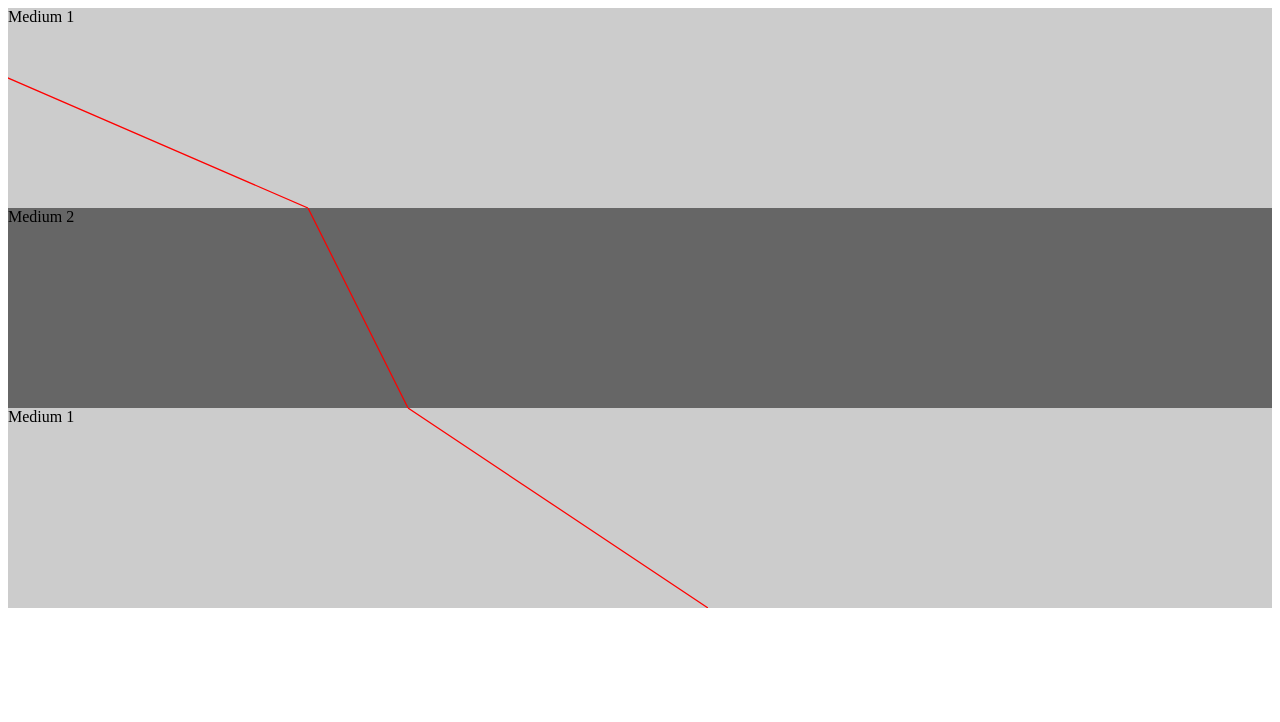
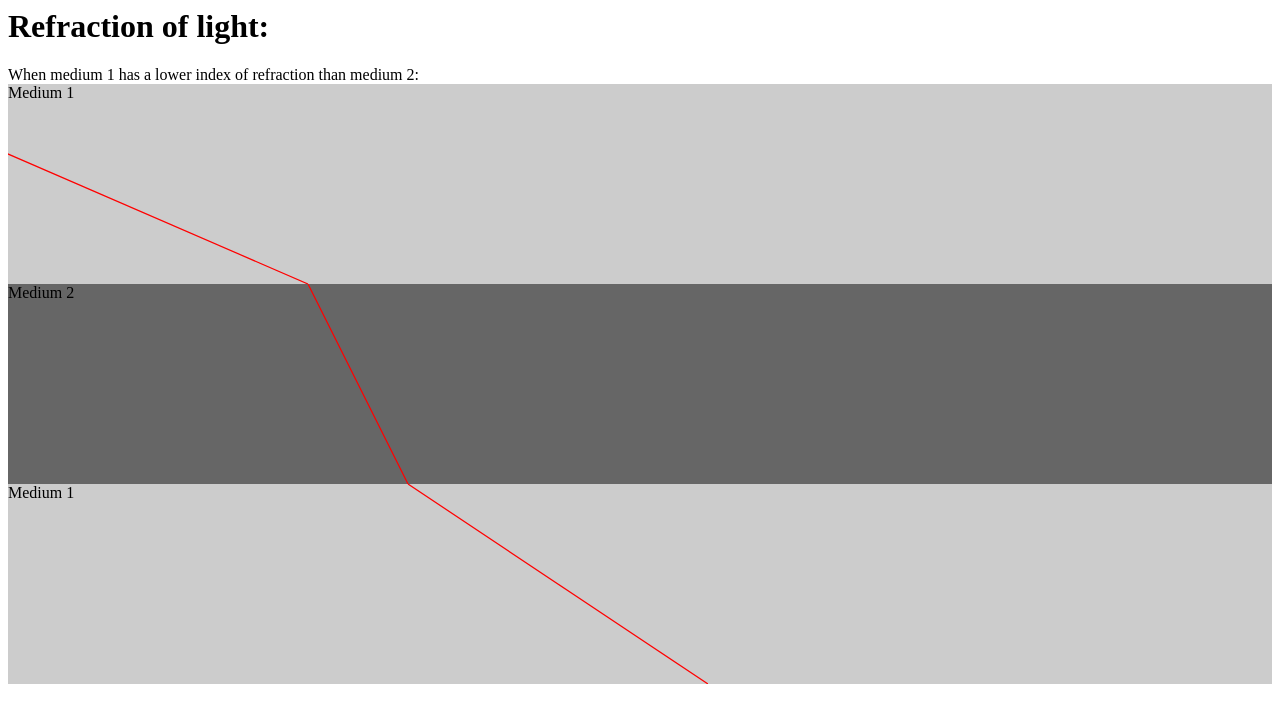
Before and after one commit to Tyler-Hilbert/Refraction, a plain HTML site: page index.html in a window 1280 px wide. Drawn offline with Linux system fonts and the light colour scheme.

Commit message:
Added labels

```diff
--- a/index.html
+++ b/index.html
@@ -1,5 +1,7 @@
 <html>
   <body>
+	<h1>Refraction of light:</h1>
+	When medium 1 has a lower index of refraction than medium 2:
     <div id="parent">
       <div class="child" id="air1">
         Medium 1
```
